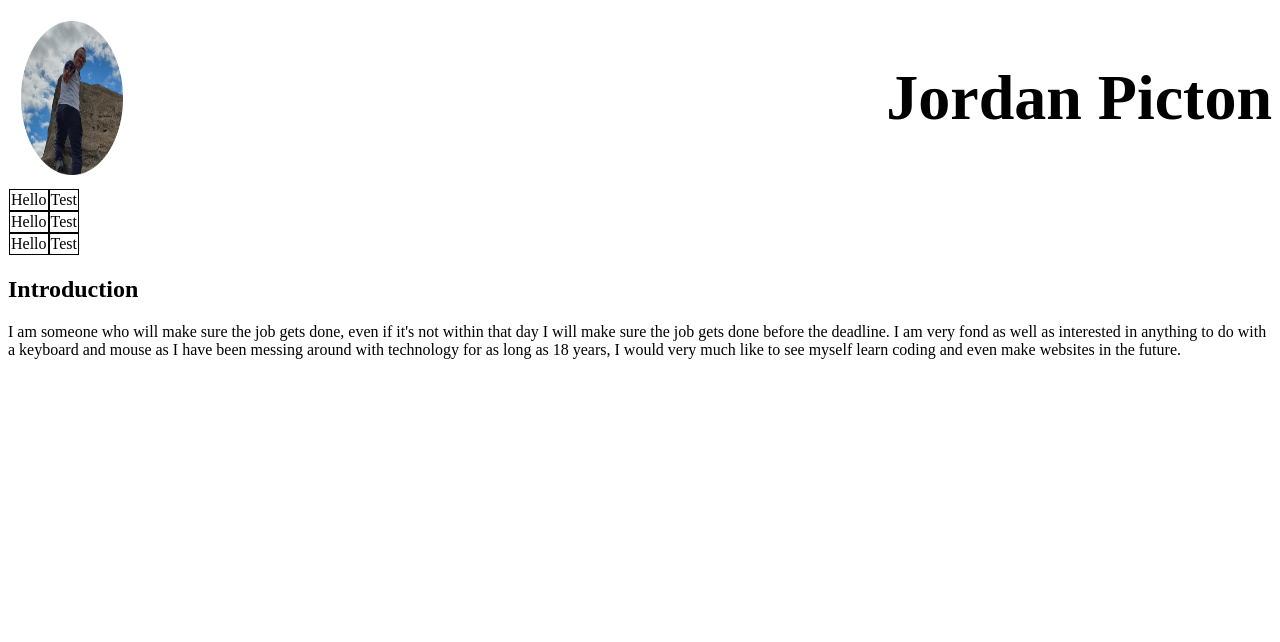
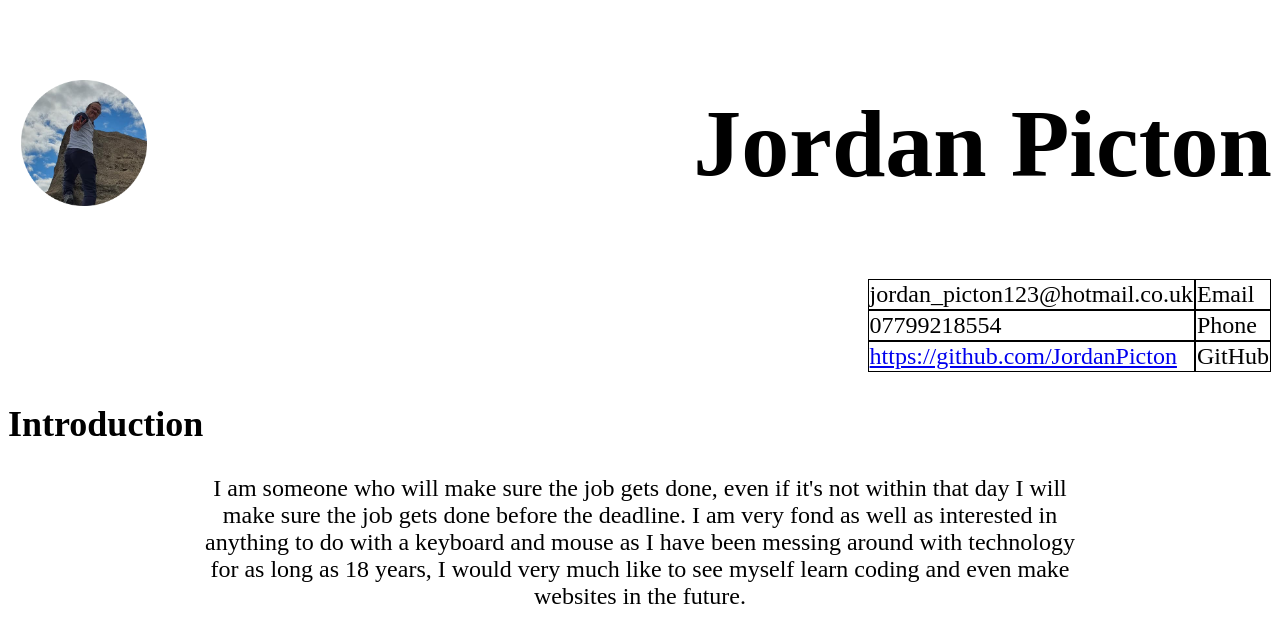
Before and after one commit to JordanPicton/JordanPicton, a plain HTML site: page cv/index.html in a window 1280 px wide. Drawn offline with Linux system fonts and the light colour scheme.

Commit message:
Fixed some styling.

```diff
--- a/cv/index.html
+++ b/cv/index.html
@@ -17,16 +17,16 @@
     <section id="info">
       <table>
         <tr>
-          <td class="outline">Hello</td>
-          <td class="outline">Test</td>
+          <td class="outline">jordan_picton123@hotmail.co.uk</td>
+          <td class="outline">Email</td>
         </tr>
         <tr>
-          <td class="outline">Hello</td>
-          <td class="outline">Test</td>
+          <td class="outline">07799218554</td>
+          <td class="outline">Phone</td>
         </tr>
         <tr>
-          <td class="outline">Hello</td>
-          <td class="outline">Test</td>
+          <td class="outline"><a href="https://github.com/JordanPicton">https://github.com/JordanPicton</a></td>
+          <td class="outline">GitHub</td>
         </tr>
       </table>
       <!-- <ul>
@@ -37,7 +37,7 @@
   </header>
   <main>
     <h2>Introduction</h2>
-    <section>
+    <section id="intro">
       I am someone who will make sure the job gets done, even if it's not within that day I will make sure the job gets
       done before the deadline. I am very fond as well as interested in anything to do with a keyboard and mouse as I
       have been messing around with technology for as long as 18 years, I would very much like to see myself learn
--- a/cv/main.css
+++ b/cv/main.css
@@ -2,26 +2,48 @@
 #top-banner {
   display: flex;
   flex-direction: row-reverse;
+  justify-content: space-between;
+  align-items: center;
 }
 
 #pfp {
-  width: 8vw;
   padding: 1vw;
+  height: 10%;
+  width: 10%;
 }
 
 #name-title {
-  width: 91vw;
   text-align: right;
 }
 
 /* Information Styling */
+#info {
+  display: flex;
+  flex-direction: row-reverse;
+}
 
+/* Main Section Styling */
+main {
+  display: flex;
+  flex-direction: column;
+}
+
+/* Introduction Styling */
+#intro {
+  width: 70vw;
+  align-self: center;
+  text-align: center;
+}
 
 /* Global Styling */
 .outline {
   outline: 1px black solid;
 }
 
+html {
+  font-size: 24px;
+}
+
 h1 {
   font-size: 4rem;
 }
```
